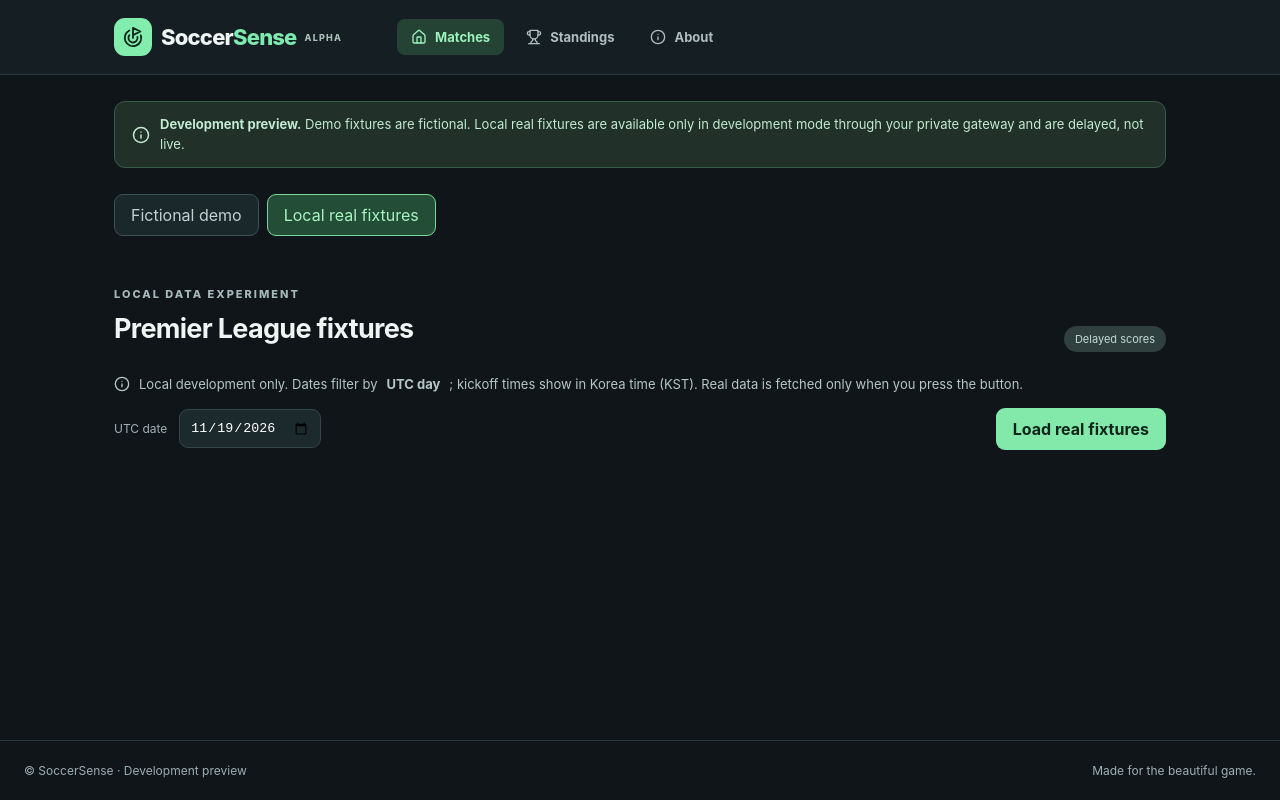
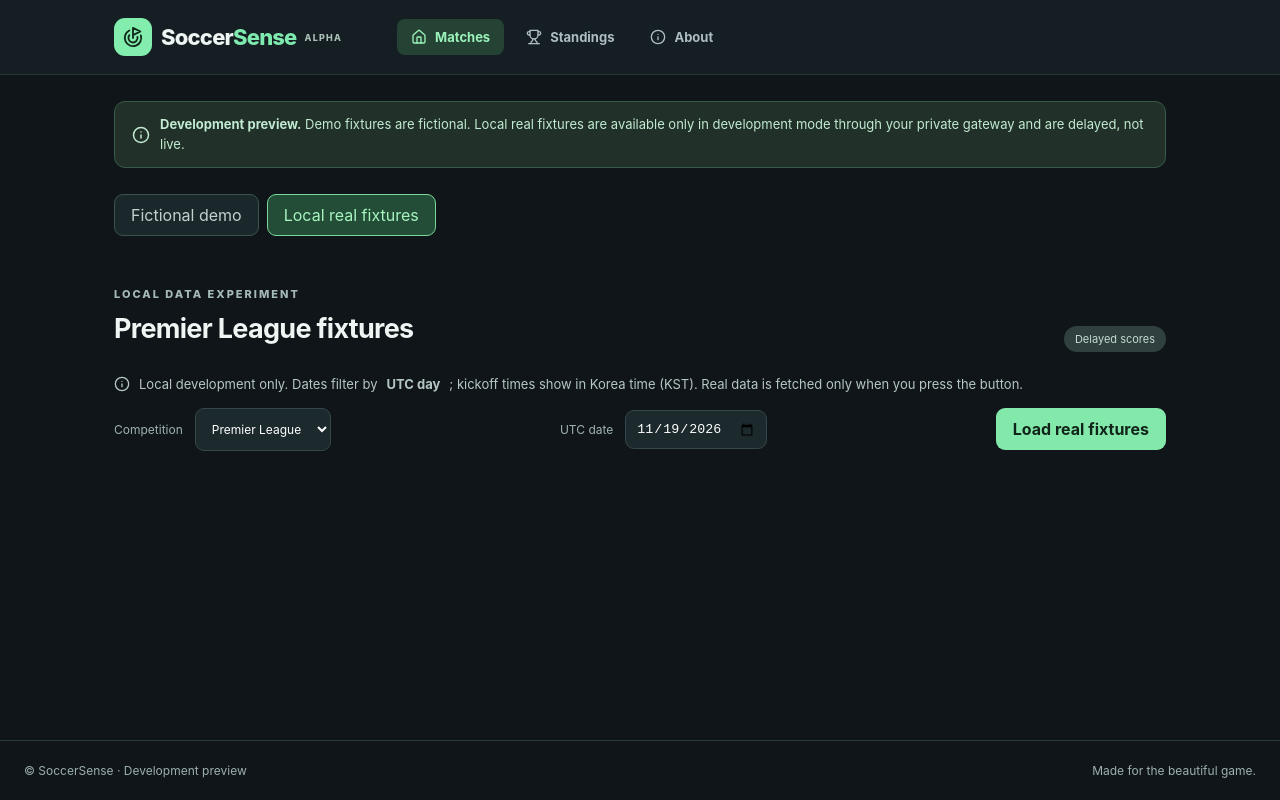
Before and after one commit to Mezbah143/SoccerSence, a React (Vite) app in the folder frontend/: page / in a window 1280 px wide. Both pictures are taken after a click on the button "Local real fixtures". Built offline with nearby package versions, Linux system fonts and the light colour scheme.

Commit message:
feat(ui): add real fixture competition picker and clear stale results on change

```diff
--- a/frontend/src/LocalMatchCentre.tsx
+++ b/frontend/src/LocalMatchCentre.tsx
@@ -2,10 +2,12 @@ import {useEffect,useRef,useState} from 'react'
 import {Link} from 'react-router-dom'
 import {CalendarDays,Clock3,Info} from 'lucide-react'
 import {loadLocalFixtures,utcKickoffLabel,type LocalFixturesResult} from './localFixtures'
+import {LOCAL_COMPETITIONS,type LocalCompetitionCode,localCompetitionName} from './localCompetitions'
 
 const utcToday = () => new Date().toISOString().slice(0,10)
-export function LocalMatchCentre({initialDate,initialResult}:{initialDate?:string;initialResult?:LocalFixturesResult|null}) {
+export function LocalMatchCentre({initialDate,initialResult,initialCompetition='PL'}:{initialDate?:string;initialResult?:LocalFixturesResult|null;initialCompetition?:LocalCompetitionCode}) {
   const [date,setDate]=useState(initialDate??utcToday)
+  const [competition,setCompetition]=useState<LocalCompetitionCode>(initialCompetition)
   const [result,setResult]=useState<LocalFixturesResult|null>(initialResult??null)
   const [error,setError]=useState('')
   const [loading,setLoading]=useState(false)
@@ -18,6 +20,13 @@ export function LocalMatchCentre({initialDate,initialResult}:{initialDate?:strin
     setError('')
     setLoading(false)
   }
+  const updateCompetition=(next:LocalCompetitionCode)=>{
+    controller.current?.abort()
+    setCompetition(next)
+    setResult(null)
+    setError('')
+    setLoading(false)
+  }
   const request = async()=>{
     controller.current?.abort()
     const abort=new AbortController()
@@ -26,7 +35,7 @@ export function LocalMatchCentre({initialDate,initialResult}:{initialDate?:strin
     setError('')
     setLoading(true)
     try{
-      const data=await loadLocalFixtures(date,abort.signal)
+      const data=await loadLocalFixtures(date,abort.signal,competition)
       if(!abort.signal.aborted)setResult(data)
     }catch(cause){
       if(!abort.signal.aborted)setError(cause instanceof Error&&cause.message==='rate_limited'
@@ -39,9 +48,10 @@ export function LocalMatchCentre({initialDate,initialResult}:{initialDate?:strin
     }
   }
   return <section aria-label="Local real fixtures">
-    <div className="section-title"><div><p className="kicker">LOCAL DATA EXPERIMENT</p><h2>Premier League fixtures</h2></div><span className="pill">Delayed scores</span></div>
+    <div className="section-title"><div><p className="kicker">LOCAL DATA EXPERIMENT</p><h2>{localCompetitionName(competition)} fixtures</h2></div><span className="pill">Delayed scores</span></div>
     <p className="mode-hint"><Info size={16} aria-hidden="true"/> Local development only. Dates filter by <strong>UTC day</strong>; kickoff times show in Korea time (KST). Real data is fetched only when you press the button.</p>
     <div className="filters">
+      <label>Competition <select aria-label="Real fixtures competition" value={competition} onChange={event=>updateCompetition(event.target.value as LocalCompetitionCode)}>{LOCAL_COMPETITIONS.map(item=><option key={item.code} value={item.code}>{item.name}</option>)}</select></label>
       <label>UTC date <input aria-label="UTC fixture date" type="date" value={date} onChange={event=>updateDate(event.target.value)}/></label>
       <button className="load-button" type="button" disabled={loading||!date} onClick={request}>{loading?'Loading…':'Load real fixtures'}</button>
     </div>
@@ -53,7 +63,7 @@ export function LocalMatchCentre({initialDate,initialResult}:{initialDate?:strin
     </div>}
     {result&&result.matches.length===0&&<div className="empty"><CalendarDays size={32} aria-hidden="true"/><h3>No fixtures for this UTC date</h3><p>Try another day. No fictional matches are displayed in this mode.</p></div>}
     {result&&result.matches.length>0&&<div className="match-grid">
-      {result.matches.map(match=><Link to={'/real-match/'+match.id} state={{day:date,result}} className="match-card" key={match.id} aria-label={'Match details: '+match.home+' versus '+match.away}>
+      {result.matches.map(match=><Link to={'/real-match/'+match.id} state={{day:date,result,competition}} className="match-card" key={match.id} aria-label={'Match details: '+match.home+' versus '+match.away}>
         <div className="match-meta"><span>● {match.competition}</span><span className="pill">{match.status==='FINISHED'?'Full time':match.status==='TIMED'?'Scheduled':match.status}</span></div>
         <div className="team"><span><b className="crest" aria-hidden="true">{match.home.slice(0,2).toUpperCase()}</b>{match.home}</span><strong>{match.homeScore??'–'}</strong></div>
         <div className="team"><span><b className="crest purple" aria-hidden="true">{match.away.slice(0,2).toUpperCase()}</b>{match.away}</span><strong>{match.awayScore??'–'}</strong></div>
```
